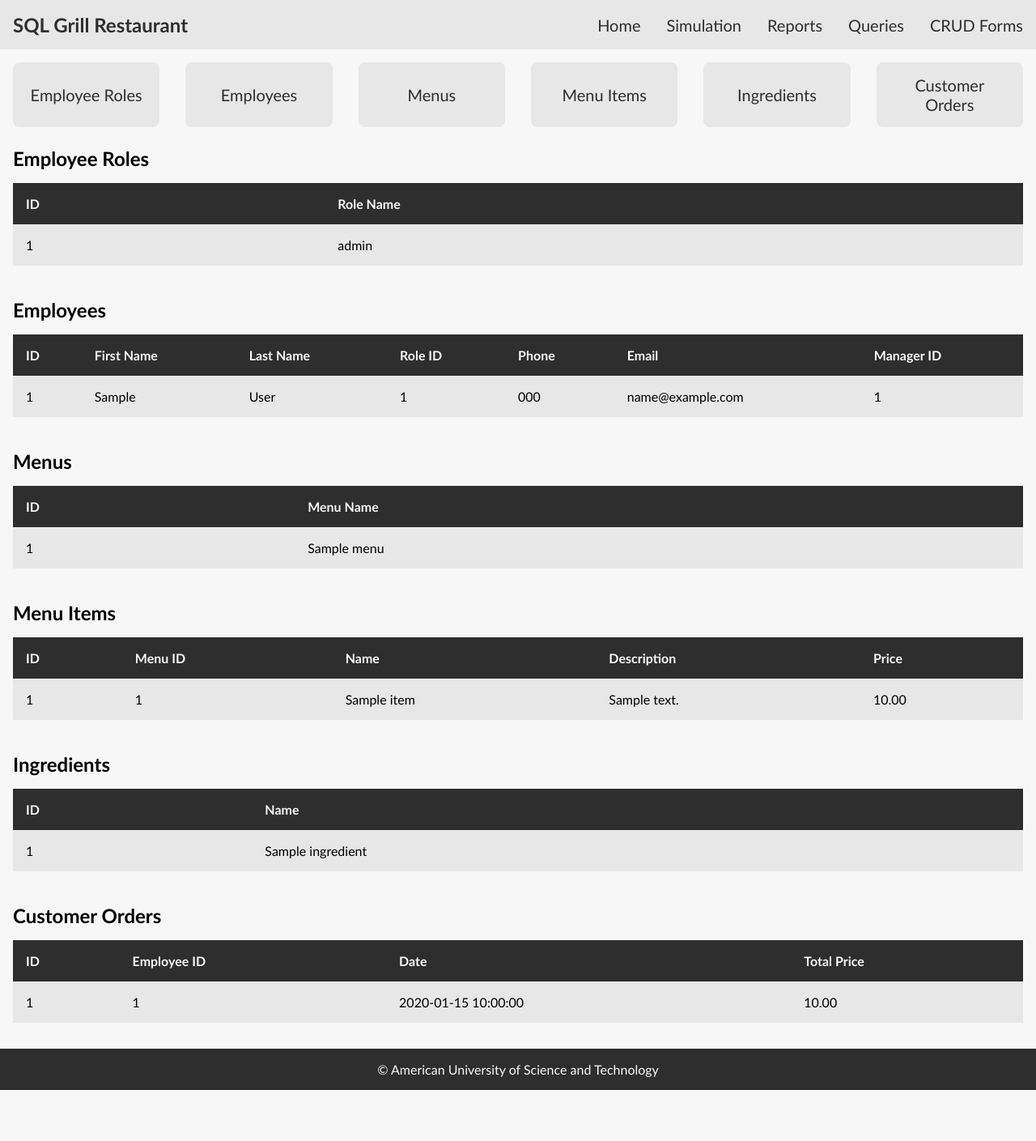
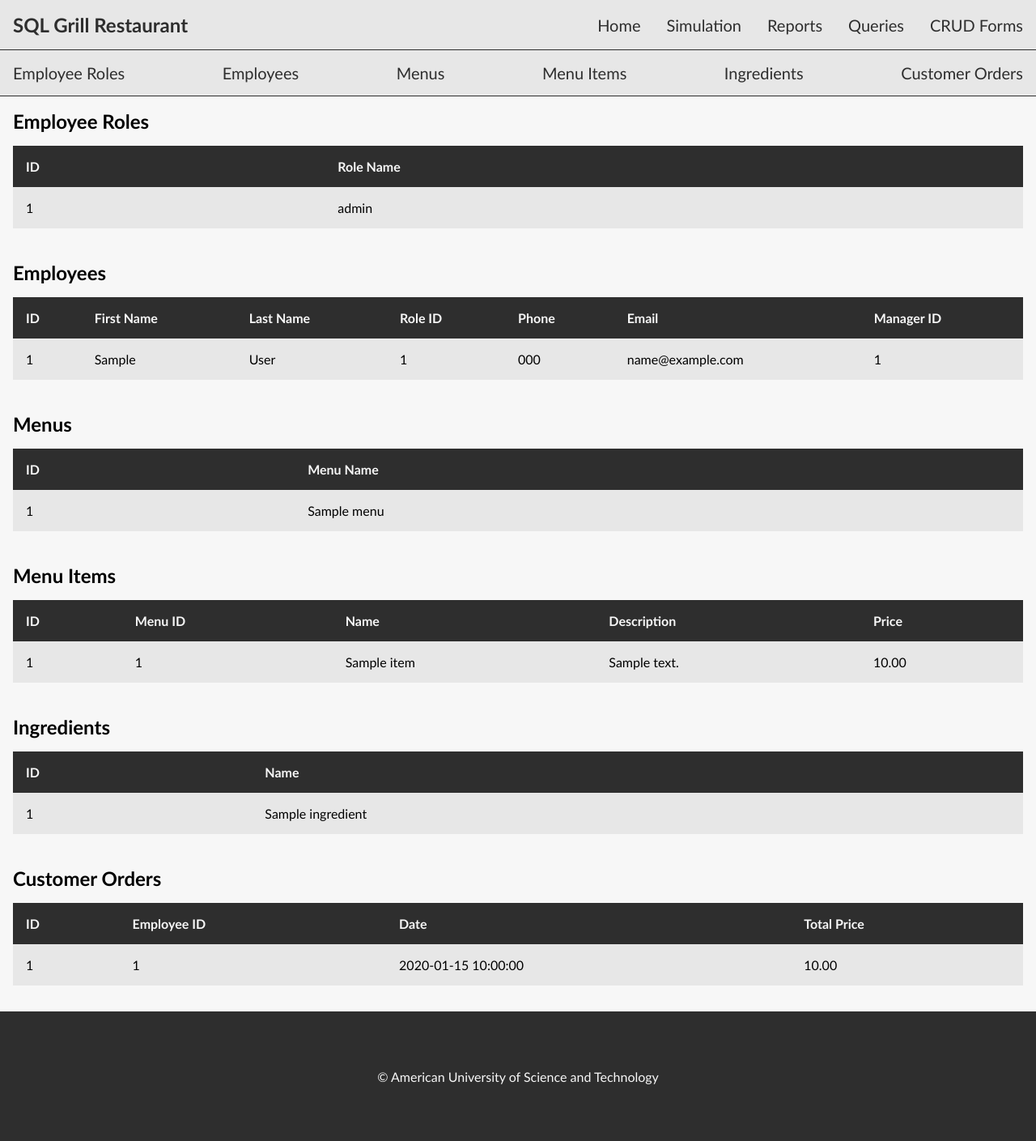
Before and after one commit to TaimourShmait/restaurant-db-simulation-website-php, a PHP site: page /pages/reports.php in a window 1280 px wide. Shown: the whole page at 81% size. Before the commit the page ends 1346 px from the top, so only its background shows below. Run offline with PHP 8.4, Linux system fonts and the light colour scheme; tables that the repository leaves empty or names only in its code hold one stand-in row (values such as "Sample post").

Commit message:
Slight CSS and structure tweaks

```diff
--- a/assets/css/index.css
+++ b/assets/css/index.css
@@ -17,14 +17,9 @@
 
 html,
 body {
-  height: 100%;
+  min-height: 100%;
+  height: auto;
   font-family: "Gill Sans", "Gill Sans MT", Calibri, "Trebuchet MS", sans-serif;
-}
-
-body {
-  display: flex;
-  flex-direction: column;
-  /* gap: 1rem; */
 }
 
 body,
@@ -32,9 +27,16 @@ main {
   background-color: var(--ash-white);
 }
 
+#body {
+  min-height: 100vh;
+  display: flex;
+  flex-direction: column;
+}
+
 main {
   flex: 1 !important;
   padding: 1rem !important;
+  /* overflow-y: auto; */
 }
 
 .hidden {
@@ -42,12 +44,16 @@ main {
 }
 
 header {
+  position: sticky !important;
+  top: 0;
+  z-index: 1000;
   display: flex;
   justify-content: space-between;
   align-items: center;
   padding: 1rem !important;
   background-color: var(--smoked-gray);
   color: var(--charcoal-gray);
+  border-bottom: 1px solid var(--charcoal-gray);
 }
 
 header p {
@@ -55,18 +61,21 @@ header p {
   font-weight: bold;
 }
 
-header nav, #reports-main nav {
+header nav,
+#reports-nav {
   display: flex;
   gap: 2rem;
   font-size: 1.25rem;
 }
 
-header nav a, #reports-main nav a {
+header nav a,
+#reports-nav a {
   text-decoration: none;
   color: var(--charcoal-gray);
 }
 
-header nav a:hover, #reports-main nav a:hover {
+header nav a:hover,
+#reports-nav a:hover {
   color: var(--ember-orange);
 }
 
@@ -367,10 +376,17 @@ footer {
   background-color: lightgreen;
 }
 
+[id] {
+  scroll-margin-top: 7.5rem;
+}
+
+
 #reports-main {
+  margin-top: 1rem !important;
   display: flex;
   flex-direction: column;
   gap: 1.5rem;
+  padding-top: 0 !important;
 }
 
 #reports-main .table-report {
@@ -398,18 +414,24 @@ footer {
   padding: 1rem !important;
 }
 
-#reports-main tr:hover td {
+#reports-main tr:nth-child(even) td {
   background-color: var(--smoked-gray);
 }
 
-#reports-main tr:nth-child(even) td {
-    background-color: var(--smoked-gray);
+#reports-main tr:hover td {
+  background-color: var(--dark-smoked-gray) !important;
 }
 
-#reports-main nav {
+#reports-nav {
   position: sticky;
-  top: 1rem;
+  top: 3.9rem;
+  border-bottom: 1px solid var(--charcoal-gray);
+  z-index: 999;
   width: 100%;
+  display: flex;
+  justify-content: space-between;
+  padding: 1rem !important;
+  background-color: var(--smoked-gray);
 }
 
 #reports-main nav a {
--- a/includes/footer.php
+++ b/includes/footer.php
@@ -1,7 +1,7 @@
 <footer>
     <p>© American University of Science and Technology</p>
 </footer>
-
+</div>
 </body>
 
 </html>
--- a/includes/header.php
+++ b/includes/header.php
@@ -7,6 +7,7 @@
     <link href="/sqlGrill-Website/assets/css/index.css" rel="stylesheet">
 </head>
 <body>
+    <div id="body">
     <header>
         <p>SQL Grill Restaurant</p>
         <nav>
--- a/pages/reports.php
+++ b/pages/reports.php
@@ -28,9 +28,7 @@ $customer_orders = $stmt->fetchAll(PDO::FETCH_ASSOC);
 include "../includes/header.php";
 ?>
 
-<main id="reports-main">
-
-    <nav id="report-nav">
+<nav id="reports-nav">
     <a href="#employee-role-report">Employee Roles</a>
     <a href="#employee-report">Employees</a>
     <a href="#menu-report">Menus</a>
@@ -38,6 +36,8 @@ include "../includes/header.php";
     <a href="#ingredient-report">Ingredients</a>
     <a href="#customer-order-report">Customer Orders</a>
 </nav>
+
+<main id="reports-main">
 
     <div id="employee-role-report" class="table-report">
         <h2>Employee Roles</h2>
```
Lines whose indentation alone changed are shown as unchanged.
